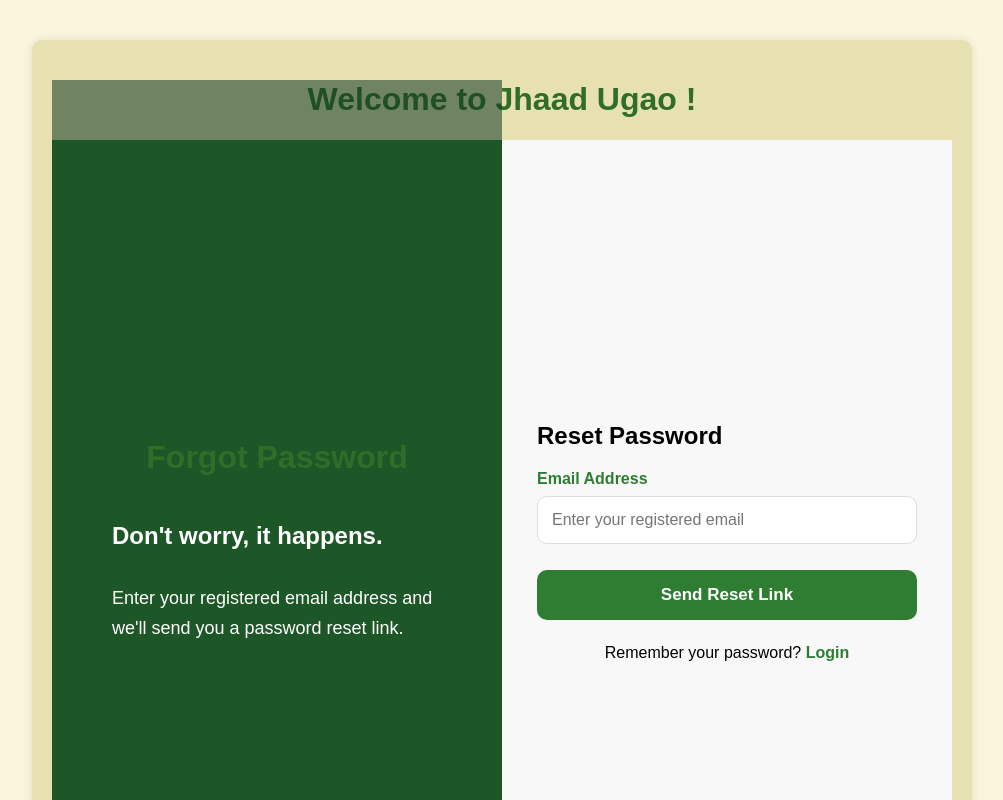
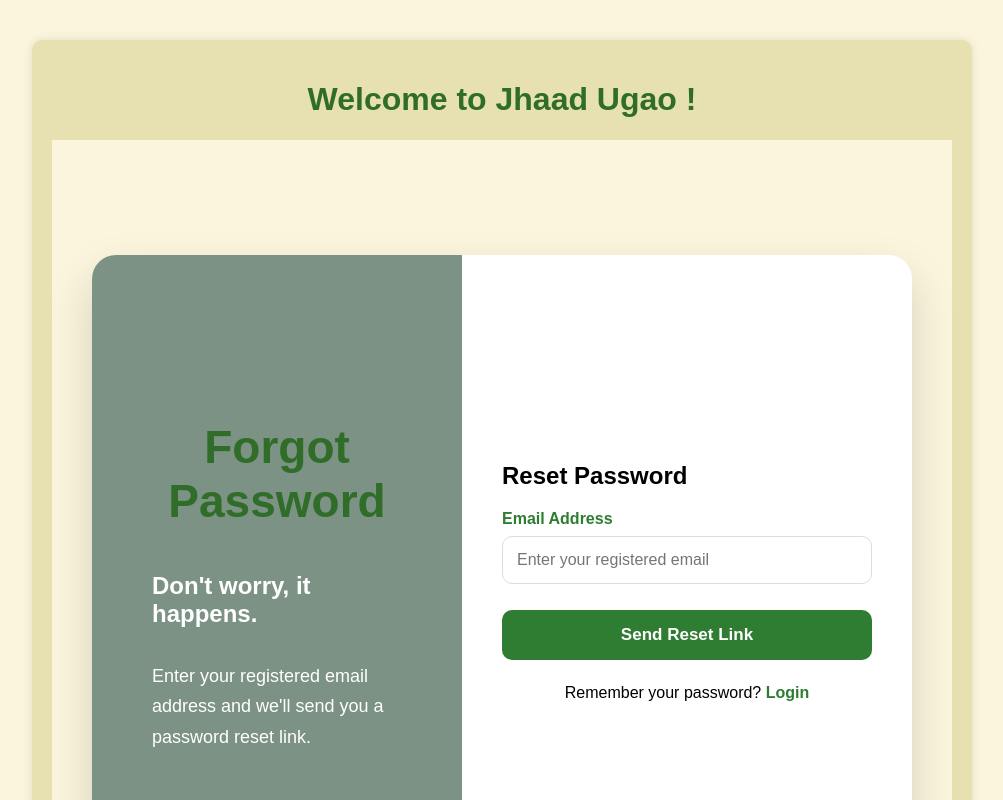
Before and after one commit to AnaghaDolse/nursery-management, a React (Create React App) app in the folder frontend/: page /forgot-password in a window 1280 px wide. Shown: the top 800 px of the page, without its empty margins (138-1141 px from the left). Built offline with nearby package versions, Linux system fonts and the light colour scheme.

Commit message:
refactor(auth): use shared Auth.css for login and forgot password pages

```diff
--- a/frontend/src/pages/ForgotPassword.css
+++ b/frontend/src/pages/ForgotPassword.css
@@ -1,28 +1,3 @@
-.forgot-container {
-  display: flex;
-  min-height: 100vh;
-}
-
-.forgot-left {
-  flex: 1;
-  background: #2e7d32;
-  color: white;
-  display: flex;
-  justify-content: center;
-  align-items: center;
-}
-
-.forgot-overlay {
-  width: 100%;
-  height: 100%;
-  background: rgba(18, 58, 31, 0.55);
-  color: white;
-  padding: 60px;
-  display: flex;
-  flex-direction: column;
-  justify-content: center;
-}
-
 .forgot-welcome {
   font-size: 24px;
   font-weight: 600;
@@ -32,18 +7,6 @@
 .forgot-description {
   font-size: 18px;
   line-height: 1.7;
-}
-
-.forgot-right {
-  flex: 1;
-  display: flex;
-  justify-content: center;
-  align-items: center;
-  background: #f8f8f8;
-}
-
-.forgot-form {
-  width: 380px;
 }
 
 .back-login {
--- a/frontend/src/pages/ForgotPassword.jsx
+++ b/frontend/src/pages/ForgotPassword.jsx
@@ -12,23 +12,24 @@ const ForgotPassword = () => {
     console.log(email)
   }
   return (
-    <div className='forgot-container'>
+    <div className='auth-page'>
+      <div className='auth-container'>
         {/* Left Side */}
-      <div className='forgot-left'>
-        <div className='forgot-overlay'>
-          <h1>Forgot Password</h1>
+        <div className='auth-left'>
+          <div className='auth-overlay'>
+            <h1 className='auth-title'>Forgot Password</h1>
 
-          <p className='forgot-welcome'>Don't worry, it happens.</p>
+            <p className='auth-subtitle'>Don't worry, it happens.</p>
 
-          <p className='forgot-description'>
+            <p className='auth-description'>
               Enter your registered email address and we'll send you a password
               reset link.
             </p>
           </div>
         </div>
         {/* Right Side */}
-      <div className='forgot-right'>
-        <form className='forgot-form' onSubmit={handleSubmit}>
+        <div className='auth-right'>
+          <form className='auth-form' onSubmit={handleSubmit}>
             <h2>Reset Password</h2>
             <div className='input-group'>
               <label>Email Address</label>
@@ -50,6 +51,7 @@ const ForgotPassword = () => {
           </form>
         </div>
       </div>
+    </div>
   )
 }
 
--- a/frontend/src/pages/Login.css
+++ b/frontend/src/pages/Login.css
@@ -5,31 +5,6 @@
   justify-content: center;
   align-items: center;
   padding: 20px;
-}
-
-.login-container {
-  width: 100%;
-  max-width: 1200px;
-  min-height: 650px;
-  background: white;
-  border-radius: 24px;
-  overflow: hidden;
-  display: flex;
-  box-shadow: 0 20px 45px rgba(0, 0, 0, 0.15);
-}
-
-/* LEFT SIDE */
-.login-left {
-  flex: 1;
-  position: relative;
-  overflow: hidden;
-}
-
-.login-image {
-  width: 100%;
-  height: 100%;
-  object-fit: cover;
-  display: block;
 }
 
 .login-overlay {
@@ -43,14 +18,6 @@
   padding: 60px;
 }
 
-.overlay h1 {
-  font-size: 48px;
-  margin-bottom: 20px;
-  color: white;
-  font-weight: 700;
-  letter-spacing: 1px;
-}
-
 .login-welcome-text {
   font-size: 1.5rem;
   font-weight: 600;
@@ -62,16 +29,6 @@
   line-height: 1.8;
   max-width: 420px;
   opacity: 0.95;
-}
-
-/* RIGHT SIDE */
-.login-right {
-  flex: 1;
-  display: flex;
-  align-items: center;
-  justify-content: center;
-  padding: 50px;
-  background: #ffffff;
 }
 
 .login-form {
@@ -232,40 +189,12 @@
 
 /* RESPONSIVE */
 @media (max-width: 900px) {
-  .login-container {
-    flex-direction: column;
-    min-height: auto;
-  }
-
-  .login-left,
-  .login-right {
-    width: 100%;
-  }
-
-  .login-left {
-    min-height: 250px;
-  }
-
-  .overlay {
-    padding: 40px 30px;
-    text-align: center;
-    align-items: center;
-  }
-
-  .overlay h1 {
-    font-size: 38px;
-  }
-
   .welcome-text {
     font-size: 22px;
   }
 
   .description {
     font-size: 16px;
-  }
-
-  .login-right {
-    padding: 35px 25px;
   }
 
   .login-form {
@@ -275,10 +204,6 @@
 }
 
 @media (max-width: 500px) {
-  .overlay h1 {
-    font-size: 32px;
-  }
-
   .login-form h2 {
     font-size: 30px;
   }
--- a/frontend/src/styles/Auth.css
+++ b/frontend/src/styles/Auth.css
@@ -41,7 +41,6 @@
   background: rgba(18, 58, 31, 0.55);
   color: white;
   padding: 60px;
-
   display: flex;
   flex-direction: column;
   justify-content: center;
@@ -50,7 +49,6 @@
 .auth-title {
   font-size: 46px;
   margin-bottom: 20px;
-  color: white;
 }
 
 .auth-subtitle {
@@ -79,19 +77,3 @@
   width: 100%;
   max-width: 420px;
 }
-
-.auth-form h2 {
-  text-align: center;
-  margin-bottom: 30px;
-}
-
-.auth-footer {
-  margin-top: 20px;
-  text-align: center;
-}
-
-.auth-footer a {
-  color: #2e7d32;
-  text-decoration: none;
-  font-weight: bold;
-}
```
Lines whose indentation alone changed are shown as unchanged.
